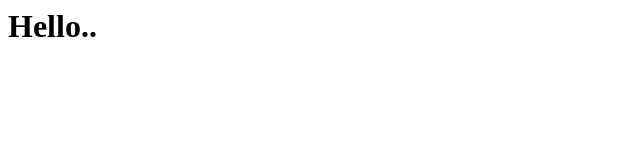
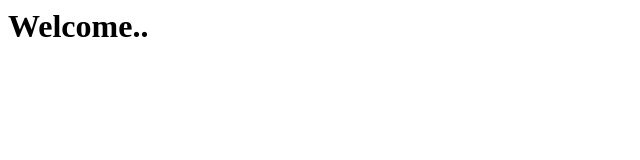
Before and after one commit to RuwanthikaD/RuwanthikaD, a plain HTML site: page index.html in a window 1280 px wide. Shown: the whole page, without its empty margins (0-640 px from the left). Drawn offline with Linux system fonts and the light colour scheme.

Commit message:
Update index.html

```diff
--- a/index.html
+++ b/index.html
@@ -4,7 +4,7 @@
   </head>
   <body>
     <h1>
-      Hello..
+      Welcome..
     </h1>
 
   </body>
```
